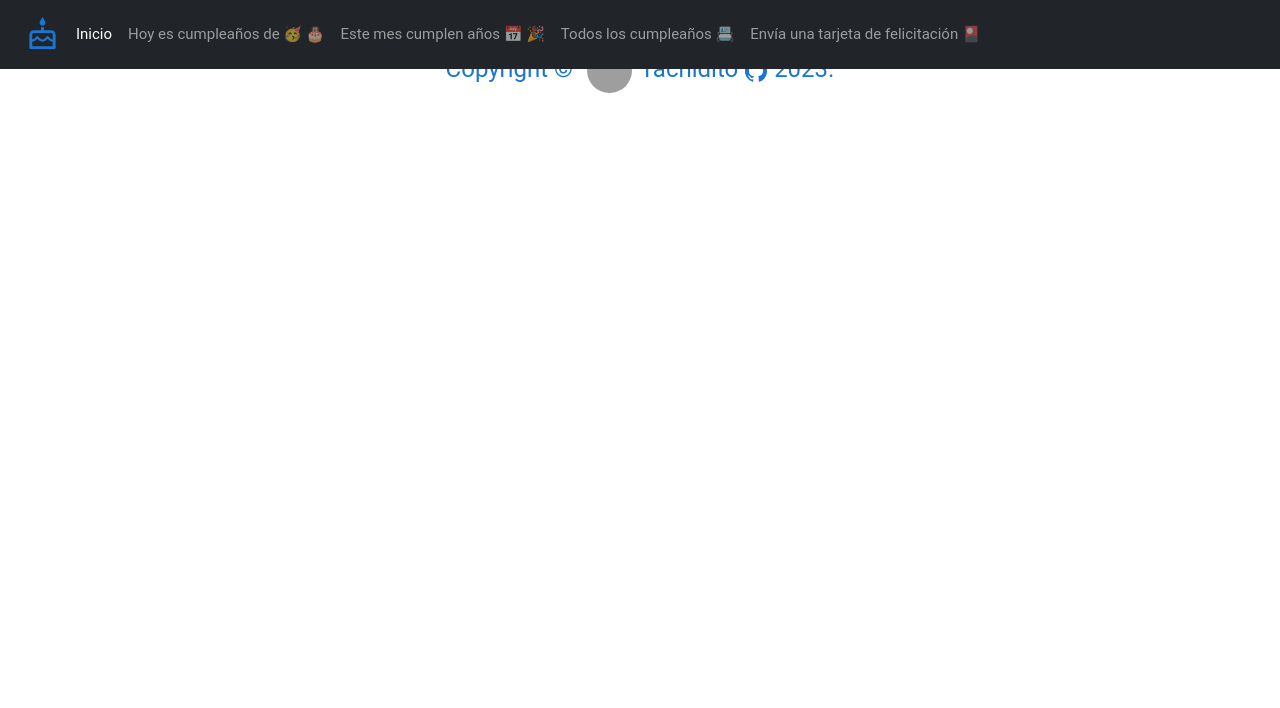
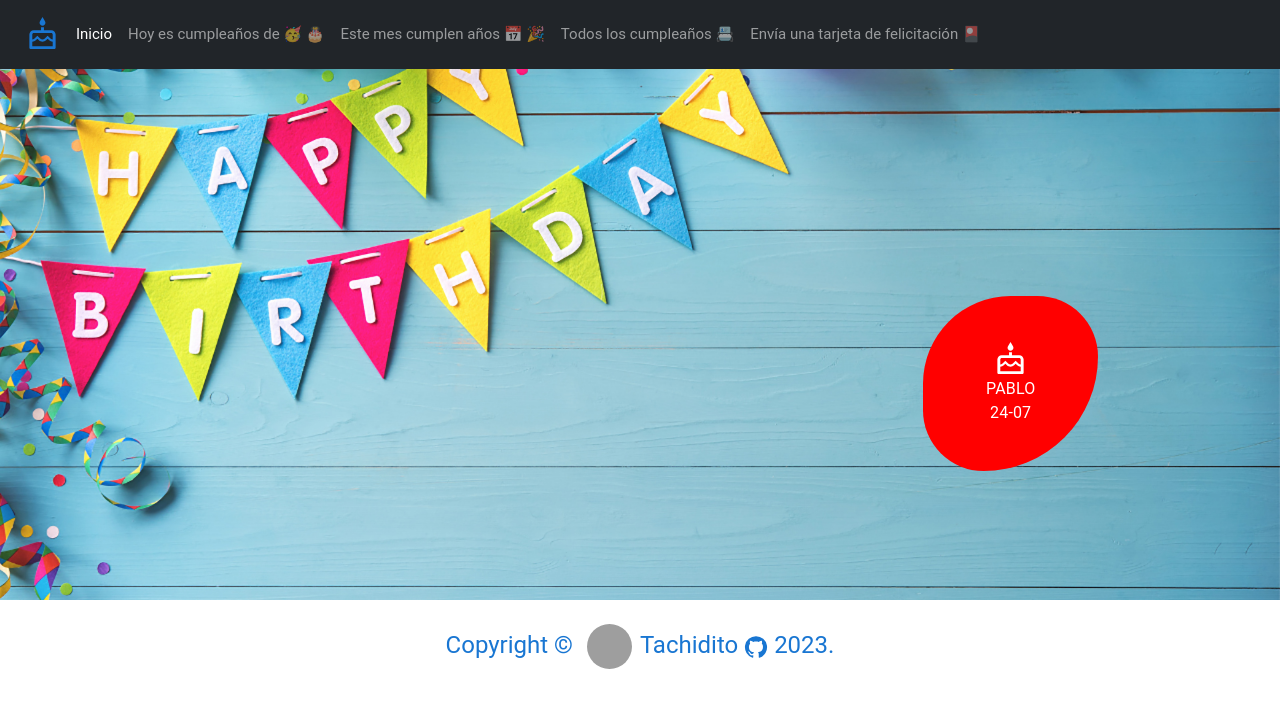
Before and after one commit to AxMar1221/app-cumpleanios, a React (Vite) app: page /home in a window 1280 px wide. Shown: the top 708 px of the page. Built offline with nearby package versions, Linux system fonts and the light colour scheme; grey boxes are pictures that could not be loaded; the HTML template or start-up script is replaced by a standard one.

Commit message:
home works/all pages details 03

```diff
--- a/src/components/pages/BirthdayOfTheDay.jsx
+++ b/src/components/pages/BirthdayOfTheDay.jsx
@@ -17,13 +17,16 @@ import {
   WhatsApp,
 } from "@mui/icons-material";
 
+
 function getBirthdaysOfDay() {
   const today = new Date();
   const currentDay = today.getDate();
+  const currentMonth = today.getMonth() + 1;
+
 
   return data.filter((person) => {
-    const birthdayToday = parseInt(person.cumpleanios.split("-")[0]);
-    return birthdayToday === currentDay;
+    const [day, month] = person.cumpleanios.split("-");
+    return parseInt(day) === currentDay && parseInt(month) === currentMonth
   });
 }
 
--- a/src/components/pages/BirthdayTable.jsx
+++ b/src/components/pages/BirthdayTable.jsx
@@ -179,7 +179,7 @@ export const BirthdayTable = () => {
                       </TableCell>
                       <TableCell align="center">
                         <Link
-                          to={`/greetingCard/${person.nombre}`}
+                          to={`/greetingCard/${person.id}`}
                           className="btn"
                         >
                           <Button
--- a/src/components/pages/GreetingCardApp.jsx
+++ b/src/components/pages/GreetingCardApp.jsx
@@ -1,14 +1,14 @@
-import { CardContent, Typography } from "@mui/material";
-import { red } from "@mui/material/colors";
+import { CardContent, Grid } from "@mui/material"
+
 
 export const GreetingCardApp = () => {
   return (
     <>
-      <CardContent className="" sx={{ paddingTop: 15 }}>
-        <Typography align="center" variant="h4" sx={{ color: red[400] }}>
-          📅 🎉 Envía una tarjeta de felicitación 🥳 🎂
-        </Typography>
-      </CardContent>
+    <CardContent className="birth__table" sx={{ paddingTop: 20 }}>
+      <Grid container>
+
+      </Grid>
+    </CardContent>
     </>
-  );
-};
+  )
+}
--- a/src/components/pages/HomeApp.jsx
+++ b/src/components/pages/HomeApp.jsx
@@ -1,7 +1,101 @@
+/* eslint-disable react/prop-types */
 
+import { useEffect, useState } from "react";
+import { data } from "../../data";
+import { Box, CardContent, Typography } from "@mui/material";
+import { CakeOutlined } from "@mui/icons-material";
+
+const getRandomPosition = () => ({
+  x: Math.random() * (window.innerWidth - 100),
+  y: Math.random() * (window.innerHeight - 100),
+});
+
+const colors = ["blue", "red", "green", "purple", "violet", "orange"];
+const getRandomColor = () => colors[Math.floor(Math.random() * colors.length)];
 
 export const HomeApp = () => {
+  const [currentBubbleIndex, setCurrentBubbleIndex] = useState(0);
+
+  useEffect(() => {
+    const interval = setInterval(() => {
+      const currentDate = new Date();
+      const todayBirthdays = data.filter((person) => {
+        const [day, month] = person.cumpleanios.split("-");
+        return (
+          currentDate.getDate() === parseInt(day) &&
+          currentDate.getMonth() + 1 === parseInt(month)
+        );
+      });
+
+      if (todayBirthdays.length > 0) {
+        setCurrentBubbleIndex(
+          (prevIndex) => (prevIndex + 1) % Math.max(1, todayBirthdays.length)
+        );
+      }
+    }, 3500);
+
+    return () => clearInterval(interval);
+  }, []);
+
   return (
-    <div>Todos los cumpleaños del mes y cumpleaños del día</div>
-  )
-}
+    <BirthdayBubble
+      person={
+        data.filter((person) => {
+          const [day, month] = person.cumpleanios.split("-");
+          const currentDate = new Date();
+          return (
+            currentDate.getDate() === parseInt(day) &&
+            currentDate.getMonth() + 1 === parseInt(month)
+          );
+        })[currentBubbleIndex]
+      }
+    />
+  );
+};
+
+const BirthdayBubble = ({ person }) => {
+  const [position, setPosition] = useState(getRandomPosition());
+  const [color, setColor] = useState(getRandomColor());
+
+  useEffect(() => {
+    const interval = setInterval(() => {
+      setPosition(getRandomPosition());
+      setColor(getRandomColor());
+    }, 3500);
+    return () => clearInterval(interval);
+  }, []);
+
+  useEffect(() => {
+    setPosition(getRandomPosition());
+    setColor(getRandomColor());
+  }, [person]);
+
+  return (
+    <CardContent className="births" sx={{ paddingTop: 20 }}>
+      <Box
+        sx={{
+          position: "absolute",
+          top: position.y,
+          left: position.x,
+          width: "175px",
+          height: "175px",
+          borderRadius: "65% 45% 85% 45%",
+
+          backgroundColor: color,
+          color: "white",
+          textAlign: "center",
+          display: "flex",
+          alignItems: "center",
+          justifyContent: "center",
+          flexDirection: "column",
+          fontSize: "22px",
+          fontWeight: "bold",
+        }}
+      >
+        <CakeOutlined fontSize="large" />
+        <Typography>{person.nombre}</Typography>
+        <Typography>{person.cumpleanios}</Typography>
+      </Box>
+    </CardContent>
+  );
+};
--- a/src/components/router/HomeRouter.jsx
+++ b/src/components/router/HomeRouter.jsx
@@ -13,7 +13,7 @@ export const HomeRouter = () => {
           <Route path="birthTable" element={<BirthdayTable />}/>
           <Route path="greetingCard" element={<GreetingCardApp />}/>
 
-          <Route path="/*" element={<Navigate to="/home" />}/>
+          <Route path="/" element={<Navigate to="/home" />}/>
 
         </Routes>
       </div>
--- a/src/data.js
+++ b/src/data.js
@@ -1,163 +1,194 @@
 export const data = [
   // cumpleaños de prueba
   {
+    id: 1,
     nombre: "HOY ES MI CUMPLE",
-    cumpleanios: "23-07",
+    cumpleanios: "24-07",
     telefono: "2222592173",
   },
   // cumpleaños de abril
   {
+    id: 2,
     nombre: "Rulas HRJ",
     cumpleanios: "28-04",
     telefono: "2212723058",
   },
   {
+    id: 3,
     nombre: "Tachidito",
     cumpleanios: "28-04",
     telefono: "2222592173",
   },
   // cumpleaños de mayo
   {
+    id: 4,
     nombre: "Jair Hernández",
     cumpleanios: "02-05",
     telefono: "2224442334",
   },
   {
+    id: 5,
     nombre: "Valo Hernández",
     cumpleanios: "14-05",
     telefono: "5534263906",
   },
   // cumpleaños de julio
   {
+    id: 6,
     nombre: "Mayra Ortega",
     cumpleanios: "03-07",
     telefono: "2200220022",
   },
   {
+    id: 7,
     nombre: "Cuquita Mercado",
-    cumpleanios: " 04-07",
+    cumpleanios: "04-07",
     telefono: "2228113124",
   },
   {
+    id: 8,
     nombre: "Manuel Jimenez Mercado",
     cumpleanios: "04-07",
     telefono: "",
   },
   {
+    id: 9,
     nombre: "Claudia Monter",
     cumpleanios: "07-07",
     telefono: "2223107146",
   },
   {
+    id: 10,
     nombre: "Maximiliano Ortega",
     cumpleanios: "15-07",
     telefono: "2431035061",
   },
   {
+    id: 11,
     nombre: "Alejandro Bermejo",
     cumpleanios: "18-07",
     telefono: "2227478500",
   },
   {
+    id: 12,
     nombre: "Ma Paula",
     cumpleanios: "18-07",
     telefono: "",
   },
   {
+    id: 13,
     nombre: "Pablo",
     cumpleanios: "24-07",
     telefono: "",
   },
   {
+    id: 14,
     nombre: "Tita Granados",
     cumpleanios: "30-07",
     telefono: "",
   },
   // cumpleaños de agosto
   {
+    id: 15,
     nombre: "Jesica Luna",
     cumpleanios: "01-08",
     telefono: "5514519169",
   },
   {
+    id: 16,
     nombre: "Blaquita Mercado",
     cumpleanios: "04-08",
     telefono: "",
   },
   {
+    id: 17,
     nombre: "Juan Carlos",
     cumpleanios: "08-08",
     telefono: "",
   },
   {
+    id: 18,
     nombre: "Sofi Hernández R. Castro",
     cumpleanios: "11-08",
     telefono: "2212723058 o 2223839070",
   },
   {
+    id: 19,
     nombre: "Laura Vallejo D",
     cumpleanios: "11-08",
     telefono: "",
   },
   {
+    id: 20,
     nombre: "Manuel Ortega",
     cumpleanios: "14-08",
     telefono: "2431035061",
   },
   {
+    id: 21,
     nombre: "Karelly Ortega",
     cumpleanios: "22-08",
     telefono: "",
   },
   {
+    id: 22,
     nombre: "Alberto B. Jiménez",
     cumpleanios: "24-08",
     telefono: "2223210492",
   },
   // cumpleaños de septiembre
   {
+    id: 23,
     nombre: "Glo Jiménez",
     cumpleanios: "15-09",
     telefono: "2225647301",
   },
   {
+    id: 24,
     nombre: "Edith Mercado",
     cumpleanios: "16-09",
     telefono: "2225125422",
   },
   {
+    id: 25,
     nombre: "Lety Ruanova",
     cumpleanios: "18-09",
     telefono: "",
   },
   {
+    id: 26,
     nombre: "Sol",
     cumpleanios: "18-09",
     telefono: "",
   },
   {
+    id: 27,
     nombre: "Rafael Mercado",
     cumpleanios: "21-09",
     telefono: "",
   },
   {
+    id: 28,
     nombre: "Uriel Granados",
     cumpleanios: "24-09",
     telefono: "",
   },
   // cumpleaños de octubre
   {
+    id: 29,
     nombre: "Mariel HR Monterrubio",
     cumpleanios: "12-10",
     telefono: "2227303372",
   },
   // cumpleaños de noviembre
   {
+    id: 30,
     nombre: "Elvira Monterrubio",
     cumpleanios: "14-11",
     telefono: "2227303372",
   },
   {
+    id: 31,
     nombre: "Axel HR Monterrubio",
     cumpleanios: "21-11",
     telefono: "2222592173",
--- a/src/index.css
+++ b/src/index.css
@@ -28,3 +28,10 @@ body {
   background-repeat: no-repeat;
   background-size: cover;
 }
+.births {
+  height: 600px;
+  text-transform: uppercase;
+  background: url(./assets/happy-birthday-background-01.jpeg);
+  background-repeat: no-repeat;
+  background-size: cover;
+}
```
